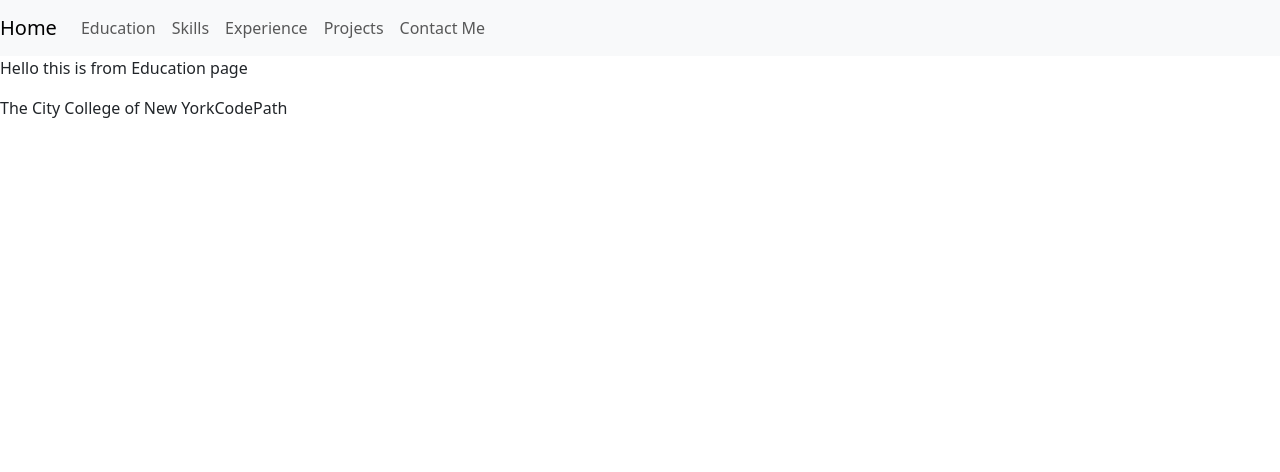
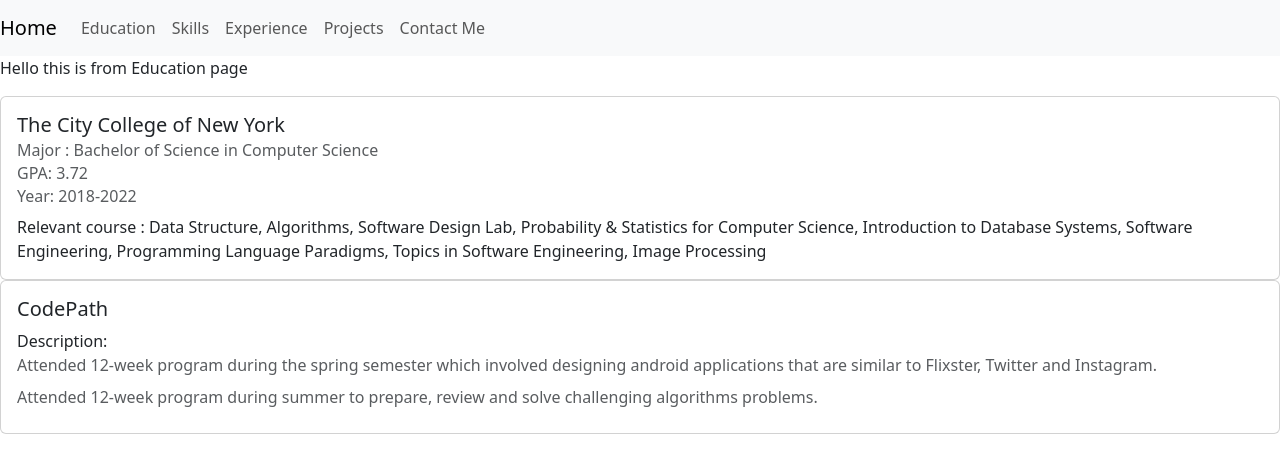
Before and after one commit to qxou14/personal_website, a React (Create React App) app: page / in a window 1280 px wide. Shown: the top 472 px of the page. Built offline with nearby package versions, Linux system fonts and the light colour scheme.

Commit message:
added education component

```diff
--- a/src/Component/EducationPage.js
+++ b/src/Component/EducationPage.js
@@ -1,12 +1,48 @@
 import React from "react";
 import { Card } from "react-bootstrap";
+
+const school_page = (education) => {
+  if (education.school) {
+    return (
+      <Card>
+        <Card.Body>
+          <Card.Title>{education.name}</Card.Title>
+          <Card.Subtitle className="mb-2 text-muted">
+            Major : {education.major}
+          </Card.Subtitle>
+          <Card.Subtitle className="mb-2 text-muted">
+            GPA: {education.gpa}
+          </Card.Subtitle>
+          <Card.Subtitle className="mb-2 text-muted">
+            Year: {education.year}
+          </Card.Subtitle>
+          <Card.Text>Relevant course : {education.relevant_course}</Card.Text>
+        </Card.Body>
+      </Card>
+    );
+  }
+
+  return (
+    <Card>
+      <Card.Body>
+        <Card.Title>{education.name}</Card.Title>
+        <Card.Text>
+          Description:{" "}
+          {education.description.map((des) => (
+            <Card.Text className="mb-2 text-muted">{des}</Card.Text>
+          ))}
+        </Card.Text>
+      </Card.Body>
+    </Card>
+  );
+};
 
 function EducationPage({ content }) {
   return (
     <div>
       {" "}
       <p>Hello this is from Education page </p>
-      {content.map((education) => education.name)}
+      {content.map((education) => school_page(education))}
     </div>
   );
 }
```
